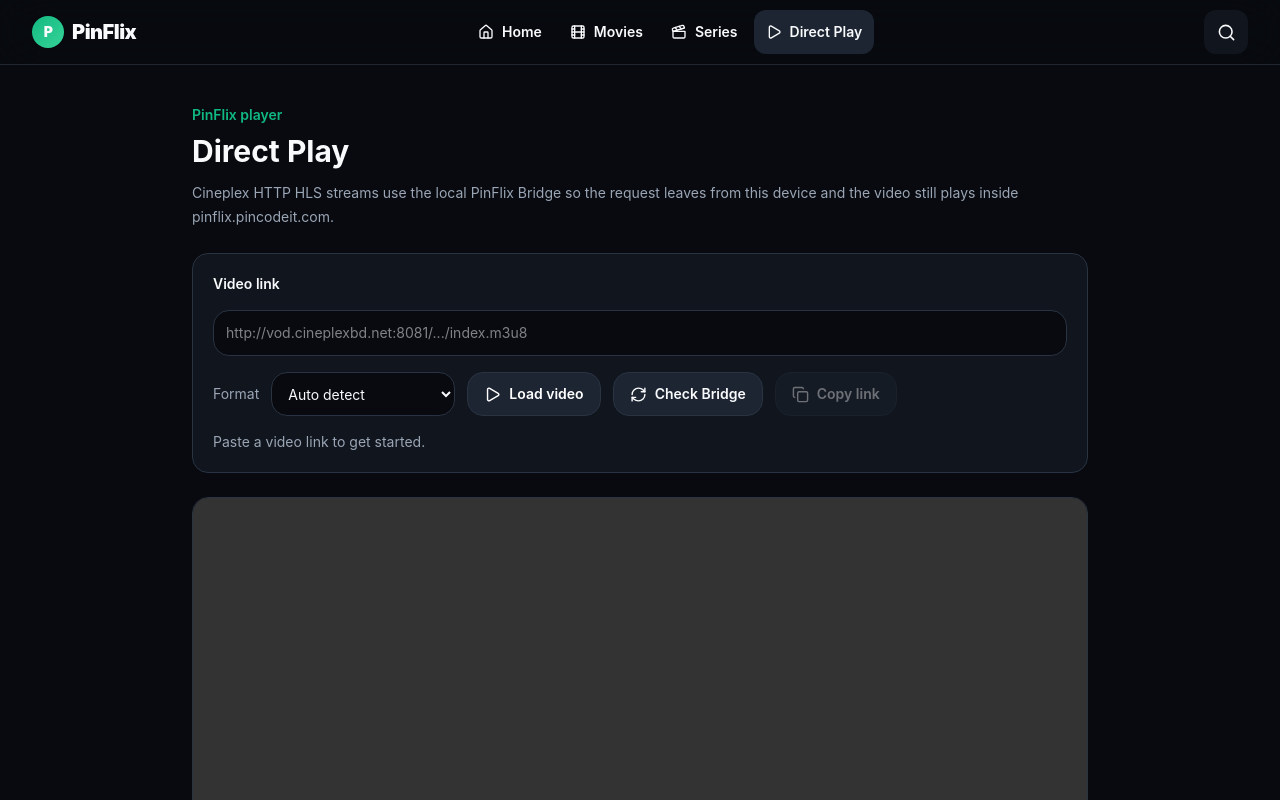
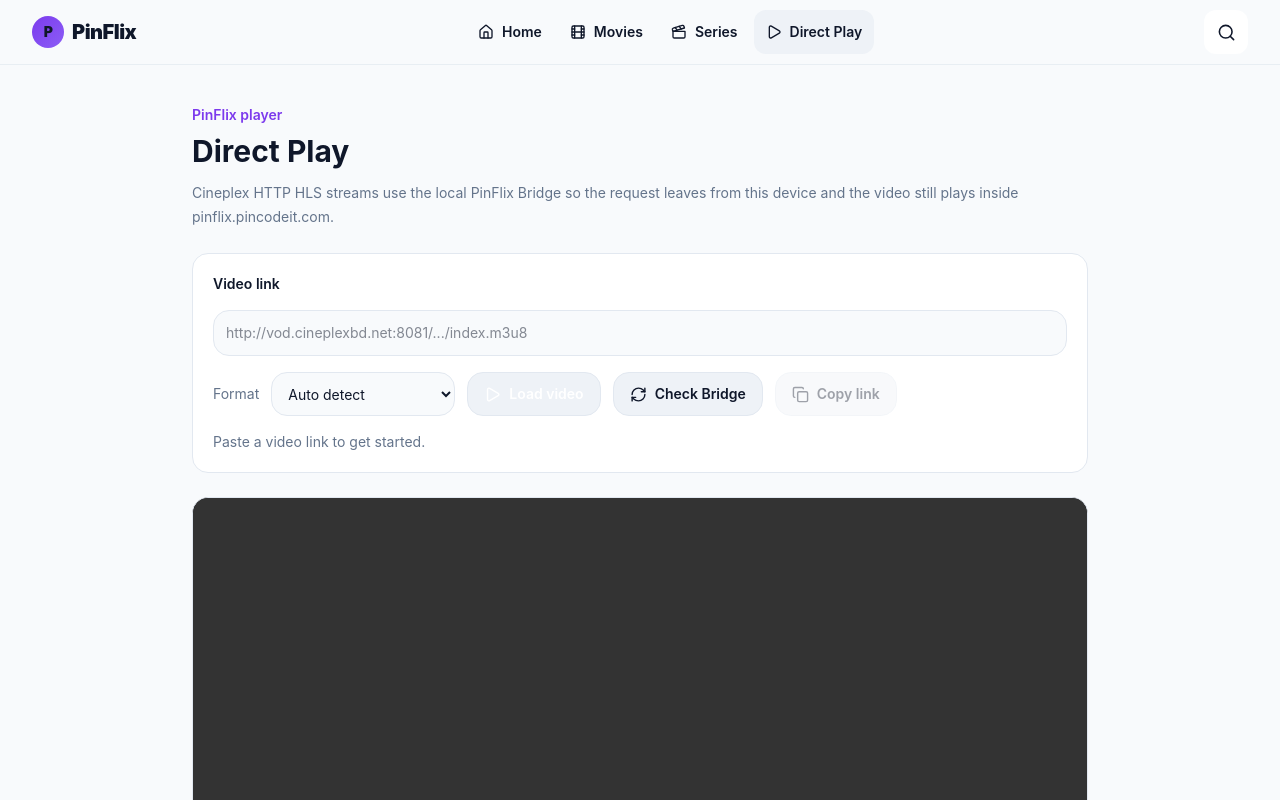
Before and after one commit to omarreact/PinFlix, a Next.js app: page /play in a window 1280 px wide. Shown: the top 800 px of the page. Built offline with nearby package versions, Linux system fonts and the light colour scheme.

Commit message:
design: switch PinFlix to premium light theme

```diff
--- a/src/styles.css
+++ b/src/styles.css
@@ -1,24 +1,24 @@
 @import "tailwindcss";
 
 @theme {
-  --color-bg: #080a0f;
-  --color-surface: #11151d;
-  --color-elevated: #171d28;
-  --color-panel: #1d2532;
-  --color-fg: #f8fafc;
-  --color-ink: #f8fafc;
-  --color-muted: #9aa5b5;
-  --color-subtle: #687386;
-  --color-accent: #22c55e;
-  --color-brand: #10b981;
-  --color-brand-2: #34d399;
-  --color-coral: #ff5a5f;
-  --color-success: #35d07f;
-  --color-warning: #f5bd4f;
-  --color-danger: #ff6868;
-  --color-border: #293342;
-  --color-line: #293342;
-  --color-ring: #6ee7b7;
+  --color-bg: #f8fafc;
+  --color-surface: #ffffff;
+  --color-elevated: #f1f5f9;
+  --color-panel: #eef2f7;
+  --color-fg: #0f172a;
+  --color-ink: #0f172a;
+  --color-muted: #64748b;
+  --color-subtle: #94a3b8;
+  --color-accent: #2563eb;
+  --color-brand: #7c3aed;
+  --color-brand-2: #8b5cf6;
+  --color-coral: #f97316;
+  --color-success: #16a34a;
+  --color-warning: #f59e0b;
+  --color-danger: #dc2626;
+  --color-border: #e2e8f0;
+  --color-line: #e2e8f0;
+  --color-ring: #7c3aed;
   --radius-xs: 0.375rem;
   --radius-sm: 0.5rem;
   --radius-md: 0.75rem;
@@ -27,22 +27,67 @@
   --font-sans: Inter, ui-sans-serif, system-ui, -apple-system, BlinkMacSystemFont, "Segoe UI", sans-serif;
 }
 
-:root { color-scheme: dark; }
+:root { color-scheme: light; }
 * { box-sizing: border-box; }
 html { background: var(--color-bg); }
-body { margin: 0; background: var(--color-bg); color: var(--color-fg); font-family: var(--font-sans); }
+body {
+  margin: 0;
+  background: var(--color-bg);
+  color: var(--color-fg);
+  font-family: var(--font-sans);
+  -webkit-font-smoothing: antialiased;
+}
 a { color: inherit; text-decoration: none; }
-button, a, input { outline: none; }
+button, a, input, select { outline: none; }
 button, a { -webkit-tap-highlight-color: transparent; }
-.tv-focus { scroll-margin: 5rem; transition: transform 180ms ease, background-color 180ms ease, border-color 180ms ease, color 180ms ease, opacity 180ms ease, box-shadow 180ms ease; }
-.tv-focus:focus-visible { outline: 3px solid var(--color-ring); outline-offset: 3px; box-shadow: 0 0 0 3px var(--color-bg); transform: scale(1.06); }
-.motion-surface { transition: transform 180ms ease, opacity 180ms ease, box-shadow 180ms ease, border-color 180ms ease; }
-.motion-surface:hover { transform: translateY(-2px); }
+img { display: block; }
+
+.tv-focus {
+  scroll-margin: 5rem;
+  transition:
+    transform 160ms ease,
+    background-color 160ms ease,
+    border-color 160ms ease,
+    color 160ms ease,
+    opacity 160ms ease,
+    box-shadow 160ms ease;
+}
+.tv-focus:focus-visible {
+  outline: 2px solid var(--color-ring);
+  outline-offset: 3px;
+  box-shadow: 0 0 0 3px #ffffff;
+}
+.motion-surface {
+  transition: transform 180ms ease, box-shadow 180ms ease, border-color 180ms ease;
+}
+.motion-surface:hover {
+  transform: translateY(-3px);
+  box-shadow: 0 14px 36px rgba(15, 23, 42, 0.10);
+}
+.soft-card {
+  border: 1px solid var(--color-line);
+  background: var(--color-surface);
+  box-shadow: 0 8px 28px rgba(15, 23, 42, 0.06);
+}
 .hide-scrollbar::-webkit-scrollbar { display: none; }
 .hide-scrollbar { scrollbar-width: none; }
-.hero-gradient { background: linear-gradient(90deg, var(--color-bg) 0%, rgba(8,10,15,.86) 38%, rgba(8,10,15,.18) 100%); }
+.hero-gradient {
+  background:
+    linear-gradient(90deg, rgba(255,255,255,.98) 0%, rgba(255,255,255,.92) 38%, rgba(255,255,255,.20) 72%, rgba(255,255,255,0) 100%);
+}
+
+@media (max-width: 767px) {
+  .hero-gradient {
+    background: linear-gradient(0deg, #ffffff 0%, rgba(255,255,255,.95) 42%, rgba(255,255,255,.10) 100%);
+  }
+}
+
 @media (prefers-reduced-motion: reduce) {
-  *, *::before, *::after { scroll-behavior: auto !important; transition-duration: 0.01ms !important; animation-duration: 0.01ms !important; animation-iteration-count: 1 !important; }
-  .tv-focus:focus-visible { transform: none; }
+  *, *::before, *::after {
+    scroll-behavior: auto !important;
+    transition-duration: 0.01ms !important;
+    animation-duration: 0.01ms !important;
+    animation-iteration-count: 1 !important;
+  }
   .motion-surface:hover { transform: none; }
 }
```
